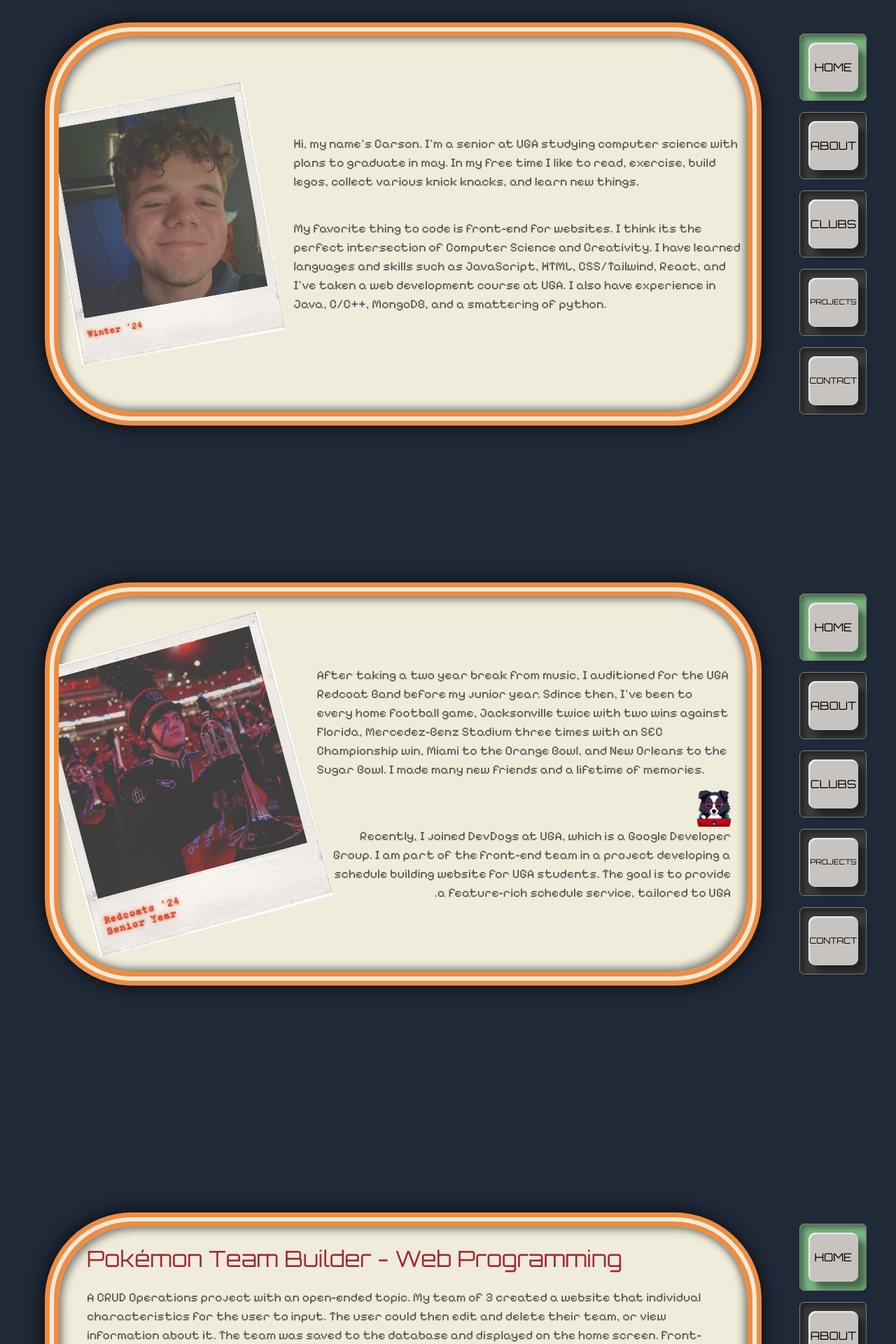
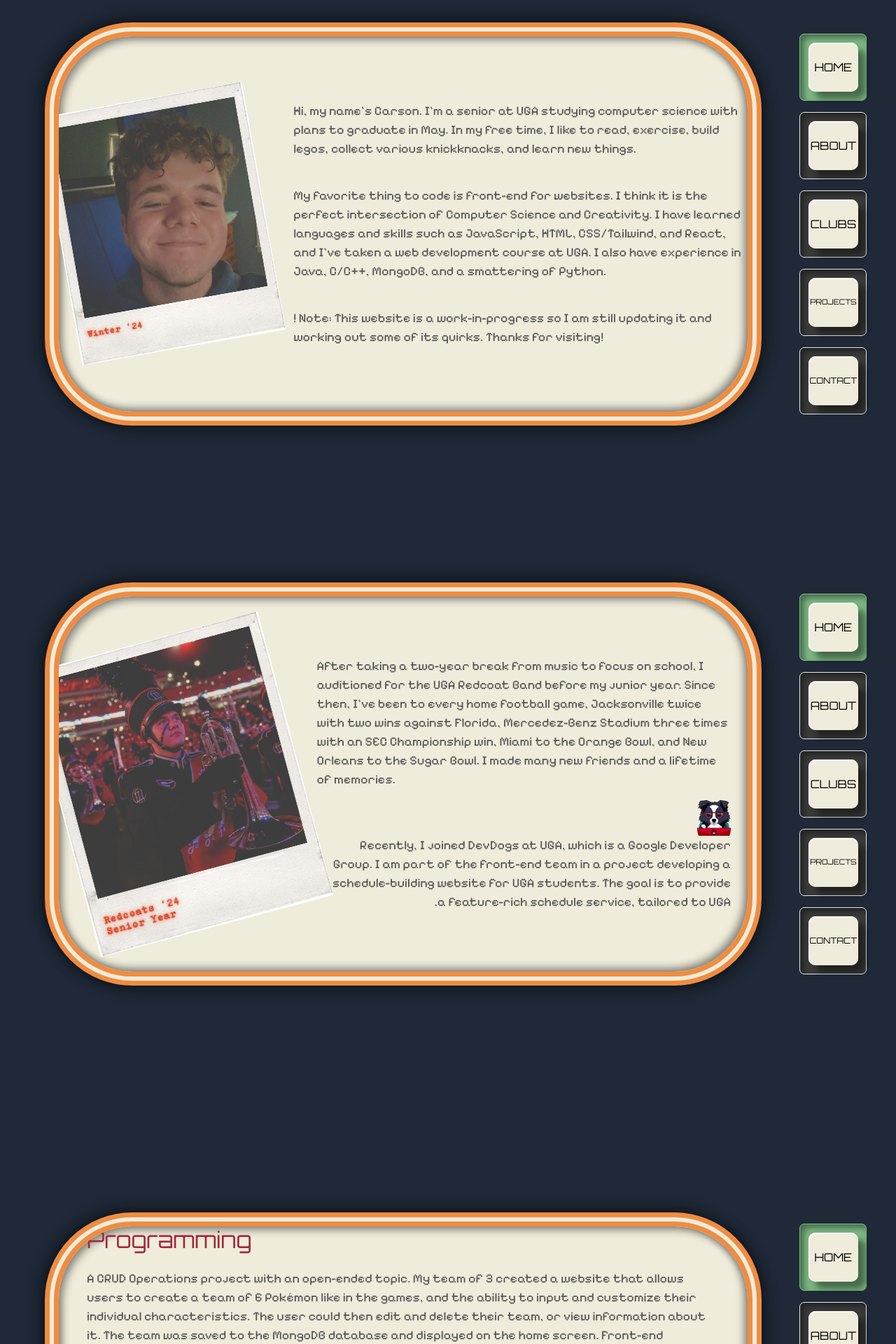
Before and after one commit to carsonjc14/Personal-Website, a Next.js app: page / in a window 1280 px wide. Shown: the part 880-2800 px from the top of the page at 70% size. Built offline with nearby package versions, Linux system fonts and the light colour scheme; a web font is replaced by a local one.

Commit message:
Typos + Commas
Fixed some text typos and commas for grammatical correctness. Also added a disclaimer for bugs. Resume had some issues as well so I fixed that and updated the download link.

```diff
--- a/app/components/ButtonPanel.tsx
+++ b/app/components/ButtonPanel.tsx
@@ -13,7 +13,7 @@ const ButtonPanel = ({changeStyle, homeLight, yellowLight, orangeLight, redLight
     return (
 
         <div className="ml-[5vw] flex flex-col gap-4 items-center my-auto row-start-1 col-start-4 mx-auto aspecct-[2/9] w-[16vw] ">
-            <div onClick={() => changeStyle("Home")} className={homeLight} ><button className="tv-button">HOME</button></div>
+            <div onClick={() => changeStyle("Home")} className={homeLight} ><button className="tv-button border-[var(--stripe-green)]">HOME</button></div>
             <div onClick={() => changeStyle("Red")} className={redLight} ><button className="tv-button">ABOUT</button></div>
             <div onClick={() => changeStyle("Orange")} className={orangeLight} ><button className="tv-button">CLUBS</button></div>
             <div onClick={() => changeStyle("Yellow")} className={yellowLight} ><button className="tv-button text-[.65em]">PROJECTS</button></div>
--- a/app/globals.css
+++ b/app/globals.css
@@ -111,9 +111,9 @@ p {
   font-family: "Orbitron", serif;
 
   transition: 0.1s ease-in-out;
-  background-color: #c7c3c0;
+  background-color: #efecdb;
   box-shadow: rgba(0, 0, 0, 0.424) 10px 10px 8px,
-    #ffffff 1.5px 1.5px 2px 0px inset, #c7c3c0 -3.2px -3.2px 8px 0px inset;
+    #ffffff 1.5px 1.5px 2px 0px inset, #efecdb -3.2px -3.2px 8px 0px inset;
 }
 
 .tv-button:active {
@@ -129,7 +129,7 @@ p {
   height: 6em;
   background-color: #3b3b3b;
   border-radius: 7px;
-  border-color: gray;
+  /* border-color: var(--stripe-red); */
   border-width: 1px;
   box-shadow: rgba(0, 0, 0, 0.424) 5px 5px 8px inset;
 }
@@ -142,7 +142,7 @@ p {
   height: 6em;
   background-color: var(--stripe-red);
   border-radius: 7px;
-  border-color: gray;
+  border-color: var(--stripe-red);
   border-width: 1px;
   box-shadow: rgba(0, 0, 0, 0.424) 5px 5px 8px inset;
 }
@@ -155,7 +155,7 @@ p {
   height: 6em;
   background-color: var(--stripe-yellow);
   border-radius: 7px;
-  border-color: gray;
+  border-color: var(--stripe-yellow);
   border-width: 1px;
   box-shadow: rgba(0, 0, 0, 0.424) 5px 5px 8px inset;
 }
@@ -168,7 +168,7 @@ p {
   height: 6em;
   background-color: var(--stripe-orange);
   border-radius: 7px;
-  border-color: gray;
+  border-color: var(--stripe-orange);
   border-width: 1px;
   box-shadow: rgba(0, 0, 0, 0.424) 5px 5px 8px inset;
 }
@@ -181,7 +181,7 @@ p {
   height: 6em;
   background-color: var(--stripe-blue);
   border-radius: 7px;
-  border-color: gray;
+  border-color: var(--stripe-blue);
   border-width: 1px;
   box-shadow: rgba(0, 0, 0, 0.424) 5px 5px 8px inset;
 }
@@ -194,7 +194,7 @@ p {
   height: 6em;
   background-color: var(--stripe-green);
   border-radius: 7px;
-  border-color: gray;
+  border-color: var(--stripe-green);
   border-width: 1px;
   box-shadow: rgba(0, 0, 0, 0.424) 5px 5px 8px inset;
 }
--- a/app/page.tsx
+++ b/app/page.tsx
@@ -44,11 +44,11 @@ export default function Home() {
 
   const changeStyle = (color: string) => {
 
-    setHomeLight("btn-holder");
-    setRedLight("btn-holder");
-    setOrangeLight("btn-holder");
-    setYellowLight("btn-holder");
-    setBlueLight("btn-holder");
+    setHomeLight("btn-holder border-[var(--stripe-green)]");
+    setRedLight("btn-holder border-[var(--stripe-red)]");
+    setOrangeLight("btn-holder border-[var(--stripe-orange)]");
+    setYellowLight("btn-holder border-[var(--stripe-yellow)]");
+    setBlueLight("btn-holder border-[var(--stripe-blue)]");
 
     switch (color) {
       case "Red":
@@ -126,15 +126,20 @@ export default function Home() {
 
             <div className="ml-10">
               <p className="text-[var(--foreground)]">
-                Hi, my name&apos;s Carson. I&apos;m a senior at UGA studying computer science with plans to graduate in may.
-                In my free time I like to read, exercise, build legos, collect various knick knacks, and learn new things.
+                Hi, my name&apos;s Carson. I&apos;m a senior at UGA studying computer science with plans to graduate in May.
+                In my free time, I like to read, exercise, build legos, collect various knickknacks, and learn new things.
               </p>
 
               <p className="mt-10">
-                My favorite thing to code is front-end for websites. I think its the perfect intersection of Computer Science and Creativity.
-                I have learned languages and skills such as JavaScript, HTML, CSS/Tailwind, React, and I&apos;ve taken a web development course at UGA.
-                I also have experience in Java, C/C++, MongoDB, and a smattering of python.
+                My favorite thing to code is front-end for websites. I think it is the perfect intersection of Computer Science and Creativity.
+                I have learned languages and skills such as JavaScript, HTML, CSS/Tailwind, and React, and I&apos;ve taken a web development course at UGA.
+                I also have experience in Java, C/C++, MongoDB, and a smattering of Python.
               </p>
+
+              <p className="mt-10">
+               ! Note: This website is a work-in-progress so I am still updating it and working out some of its quirks. Thanks for visiting!
+              </p>
+
             </div>
 
           </div>
@@ -166,8 +171,8 @@ export default function Home() {
             <div className=" mr-6">
 
               <p className="mb-4 ml-6">
-                After taking a two year break from music, I auditioned for the UGA Redcoat Band before my junior year.
-                Sdince then, I&apos;ve been to every home football game, Jacksonville twice with two wins against Florida, Mercedez-Benz Stadium
+                After taking a two-year break from music to focus on school, I auditioned for the UGA Redcoat Band before my junior year.
+                Since then, I&apos;ve been to every home football game, Jacksonville twice with two wins against Florida, Mercedez-Benz Stadium
                 three times with an SEC Championship win, Miami to the Orange Bowl, and New Orleans to the Sugar Bowl.
                 I made many new friends and
                 a lifetime of memories.
@@ -181,7 +186,7 @@ export default function Home() {
 
 
                 Recently, I joined DevDogs at UGA, which is a Google Developer Group. I am part of the front-end team
-                in a project developing a schedule building website for UGA students. The goal is to provide a feature-rich
+                in a project developing a schedule-building website for UGA students. The goal is to provide a feature-rich
                 schedule service, tailored to UGA.
 
 
@@ -211,21 +216,23 @@ export default function Home() {
         <div className=" min-h-[400px] md:min-h-[200px] row-start-1 col-span-4 rounded-[125] bg-[var(--background)]  aspect-video w-[100%] overflow-hidden my-auto ml-[5vw]  tv-border">
 
           <div className="flex flex-col justify-center mx-10 h-[100%] ">
-            <h3 className="text-[var(--stripe-red)]">Pokémon Team Builder - Web Programming</h3>
+            <h3 className="text-[var(--stripe-red)]">Pokémon Team Builder - Course: Web Programming</h3>
             <p>
-            A CRUD Operations project with an open-ended topic. My team of 3 created a website that
-            individual characteristics for the user to input. The user could then edit and delete their
-            team, or view information about it. The team was saved to the database and displayed on
-            the home screen. Front-end implemented with React along with HTML, CSS and JavaScript.
-            Back-end implemented with Node.js, and MongoDB. Team collaboration with git.
+            A CRUD Operations project with an open-ended topic. My team of 3 created a website that allows users
+            to create a team of 6 Pokémon like in the games, and the ability to input and customize their
+            individual characteristics. The user could then edit and delete their
+            team, or view information about it. The team was saved to the MongoDB database and displayed on
+            the home screen. Front-end implemented with React along with HTML, CSS, and JavaScript.
+            Back-end implemented with Node.js and MongoDB. Team collaboration with git.
             </p>
-            <h3 className="mt-[10%] text-blue-900">Cinema E-Booking System - Software Engineering</h3>
+            <h3 className="mt-[10%] text-blue-900">Cinema E-Booking System - Course: Software Engineering</h3>
             <p>
             A full-stack term project with a scrum-based workflow. My team of 4 built a website that
             allowed users to book movies, which included picking showtimes and selecting seats. I was
-            required custom components, conditional rendering, and communication between the ticket
-            selection page and the checkout page. Front-end implemented with React, along with HTML,
-            CSS and JavaScript. Team collaboration with git.
+            responsible for building the seat selection page, among others, which
+            required custom components, conditional rendering, and communication between the previous ticket
+            selection page and the next checkout page. Front-end implemented with React, along with HTML,
+            CSS, and JavaScript. Team collaboration with git.
             </p>
 
           </div>
```
Also changed, not shown: 1 other file (tests, documents, lock files or other folders).
